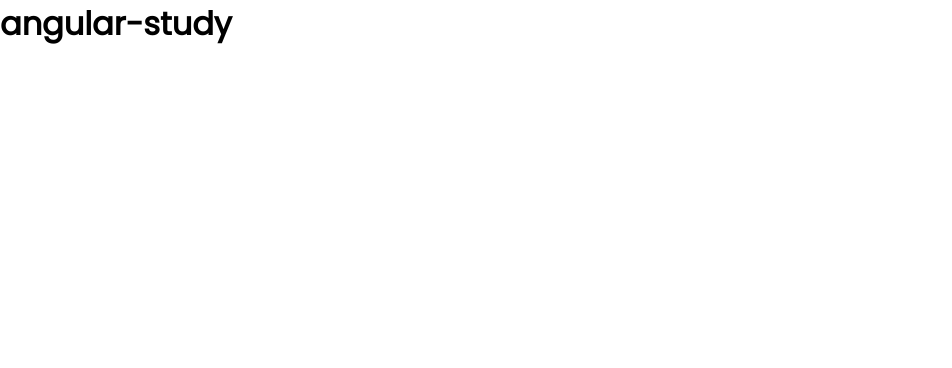
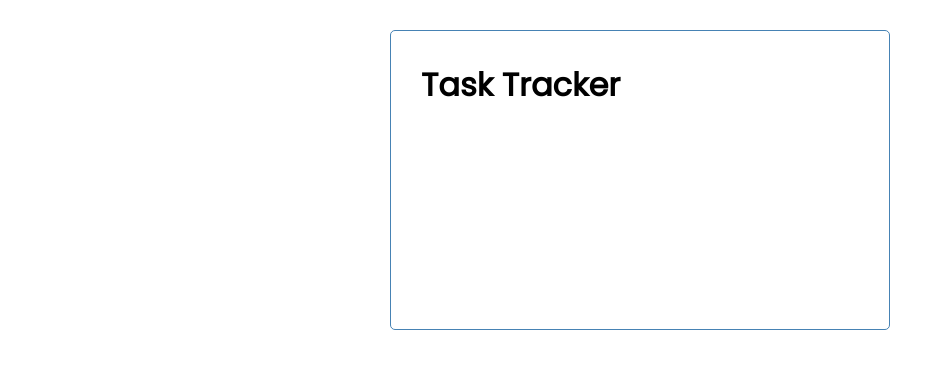
Before and after one commit to yejianfengblue/angular-study, an Angular app: page / in a window 1280 px wide. Shown: the top 368 px of the page, without its empty margins (0-952 px from the left). Built offline with nearby package versions, Linux system fonts and the light colour scheme.

Commit message:
Finish header component

```diff
--- a/src/app/app.component.html
+++ b/src/app/app.component.html
@@ -1 +1,3 @@
-<h1>{{ title }}</h1>
+<div class="container">
+  <app-header></app-header>
+</div>
--- a/src/app/app.component.ts
+++ b/src/app/app.component.ts
@@ -5,6 +5,4 @@
   templateUrl: './app.component.html',
   styleUrls: ['./app.component.css']
 })
-export class AppComponent {
-  title = 'angular-study';
-}
+export class AppComponent {}
--- a/src/app/components/header/header.component.css
+++ b/src/app/components/header/header.component.css
@@ -0,0 +1,6 @@
+header {
+  display: flex;
+  justify-content: space-between;
+  align-items: center;
+  margin-bottom: 20px;
+}
--- a/src/app/components/header/header.component.html
+++ b/src/app/components/header/header.component.html
@@ -1 +1,3 @@
-<p>header works!</p>
+<header>
+  <h1>{{ title }}</h1>
+</header>
--- a/src/app/components/header/header.component.ts
+++ b/src/app/components/header/header.component.ts
@@ -7,6 +7,8 @@
 })
 export class HeaderComponent implements OnInit {
 
+  title = 'Task Tracker';
+
   constructor() { }
 
   ngOnInit(): void {
```
